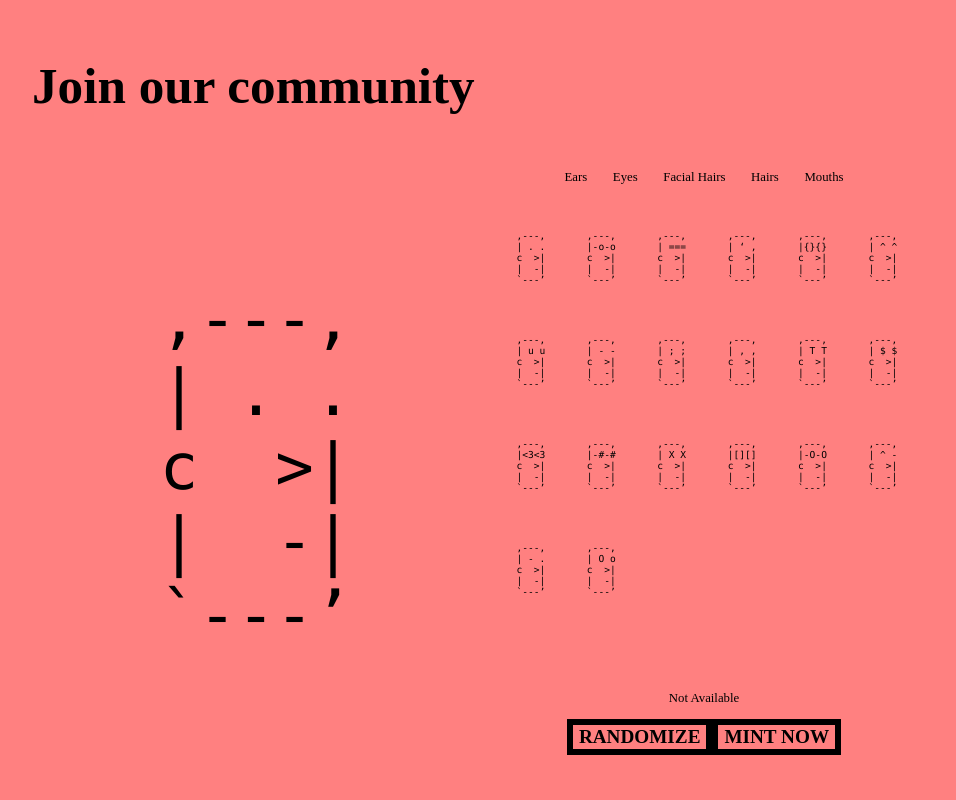
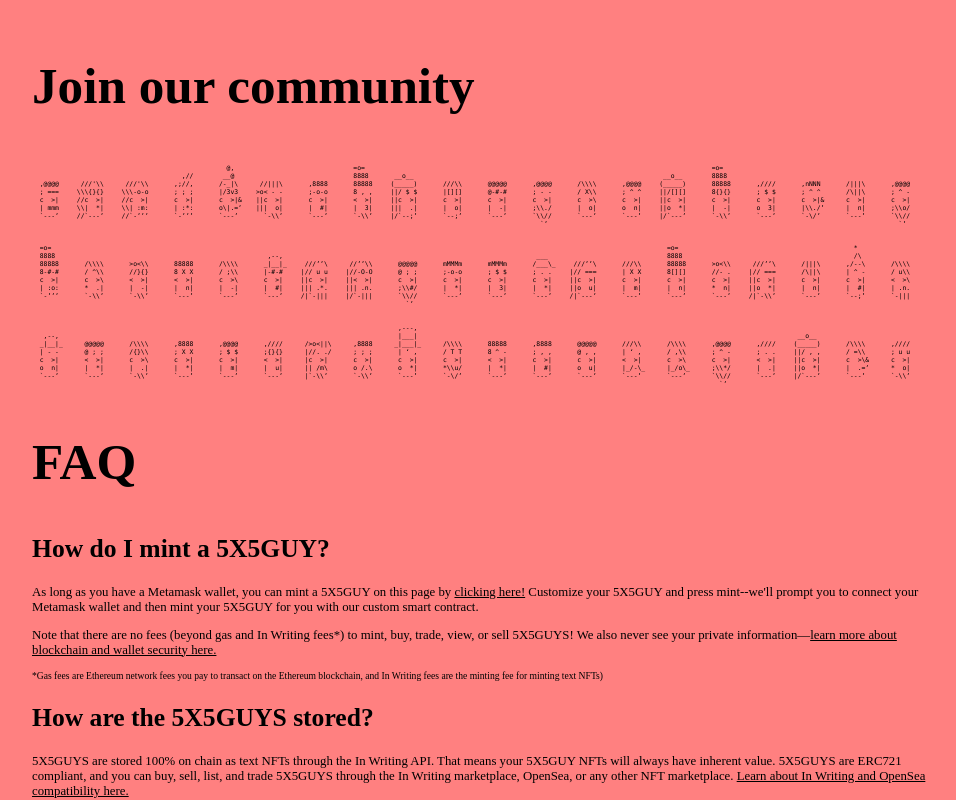
Before and after one commit to notfingees/5x5guys_ssr, a Nuxt app: page / in a window 1280 px wide. Shown: the part 2360-3160 px from the top of the page, without its empty margins (160-1116 px from the left). Built offline with nearby package versions, Linux system fonts and the light colour scheme.

Commit message:
Testing no NFTCreator

```diff
--- a/pages/index.vue
+++ b/pages/index.vue
@@ -98,7 +98,7 @@ c  >|
     <section id="mint">
 
       <div class="mint_div">
-        <NFTCreator/>
+        <!--<NFTCreator/>-->
 
         </div>
 
```
